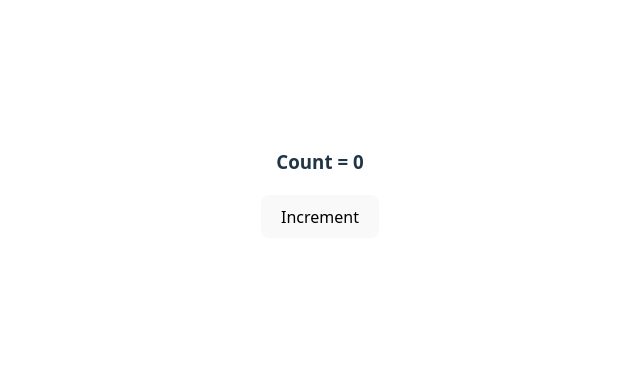
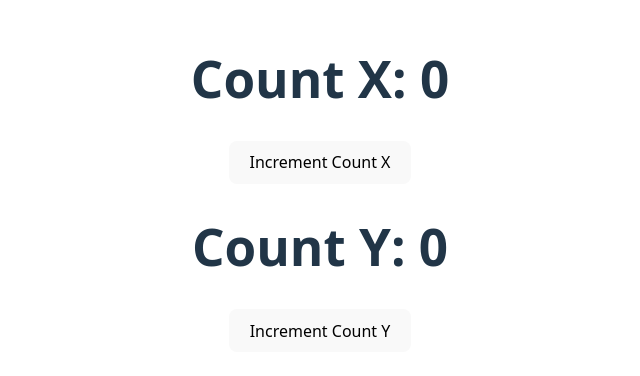
Before and after one commit to shehwarm/DeltaReact, a React (Vite) app in the folder react-states-class/: page / in a window 1280 px wide. Shown: the part 216-592 px from the top of the page, without its empty margins (320-960 px from the left). Built offline with nearby package versions, Linux system fonts and the light colour scheme.

Commit message:
refactor: update Counter component to manage separate counts and improve UI

```diff
--- a/react-states-class/src/Counter.jsx
+++ b/react-states-class/src/Counter.jsx
@@ -2,16 +2,27 @@ import { useState,useEffect } from "react"
 
 export default function Counter() {
 
- let [count,setCount]=useState(0);
+ let [countx,setCountx]=useState(0);
+let [county,setCounty]=useState(0);
+
+let incCountx=()=>{
+  setCountx(countx+1);
+}
+
+let incCounty=()=>{
+  setCounty(county+1);
+}
 
  useEffect(function printSomething(){
     console.log("Component Mounted or Updated");
- });
+ },[countx]);
 
   return (
     <div>
-      <h3> Count = {count}</h3>
-      <button onClick={()=>setCount(count+1)}>Increment</button>
+      <h1>Count X: {countx}</h1>
+      <button onClick={incCountx}>Increment Count X</button>
+      <h1>Count Y: {county}</h1>
+      <button onClick={incCounty}>Increment Count Y</button>
     </div>
   )
 }
```
